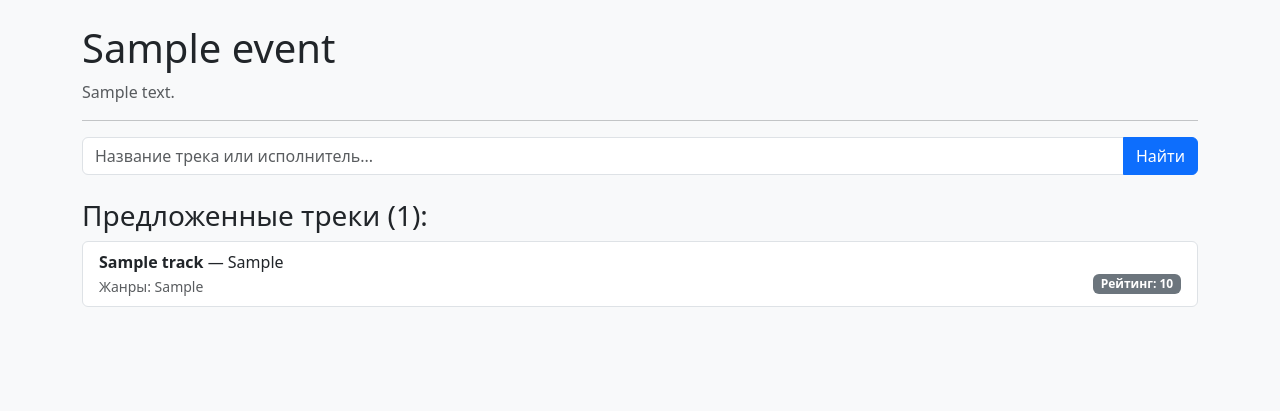
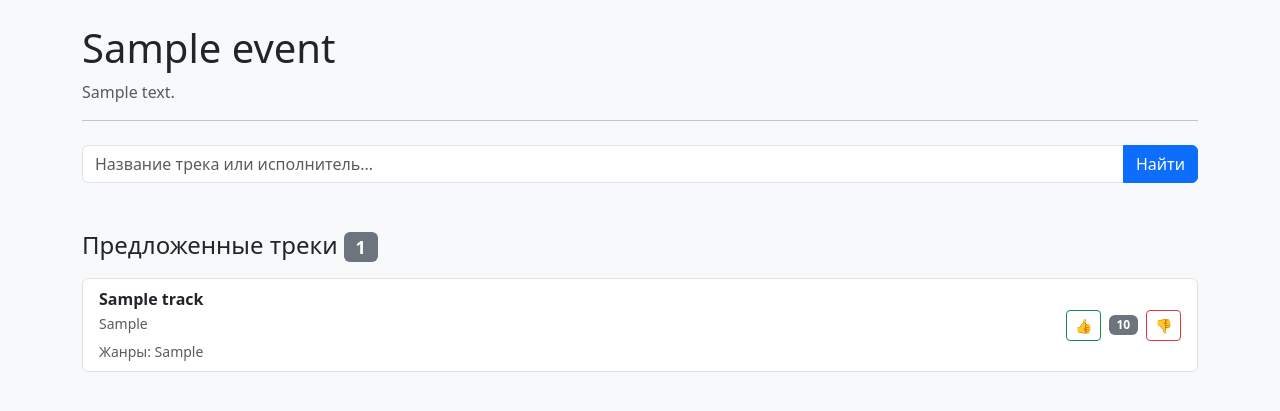
Before and after one commit to SaintMaksim/VibeSync, a Django app: page /event/000/ in a window 1280 px wide. Shown: the top 411 px of the page. Run offline with Django 5.2, Linux system fonts and the light colour scheme; tables that the repository leaves empty hold one stand-in row (values such as "Sample post").

Commit message:
feat: implement track search and voting system
Поиск песен теперь работает корректно, добавлен рейтинг треков

```diff
--- a/core/templates/core/event_detail.html
+++ b/core/templates/core/event_detail.html
@@ -8,29 +8,46 @@
 </head>
 <body class="bg-light">
     <div class="container py-4">
+        <header class="mb-4">
             <h1>{{ event.title }}</h1>
             <p class="text-muted">{{ event.description }}</p>
             <hr>
+        </header>
 
-    <!-- Форма поиска -->
+        <!-- Форма поиска треков -->
+        <section class="mb-5">
             <form method="post" class="mb-4">
                 {% csrf_token %}
                 <div class="input-group">
-            <input type="text" name="query" class="form-control" placeholder="Название трека или исполнитель..." value="{{ query }}">
+                    <input
+                        type="text"
+                        name="query"
+                        class="form-control"
+                        placeholder="Название трека или исполнитель..."
+                        value="{{ query }}"
+                    >
                     <button class="btn btn-primary" type="submit">Найти</button>
                 </div>
             </form>
+        </section>
 
-    <!-- Результаты поиска треков -->
+        <!-- Результаты поиска -->
         {% if search_results %}
-        <h3>Результаты поиска:</h3>
-        <div class="list-group mb-4">
+            <section class="mb-5">
+                <h2 class="h4 mb-3">Результаты поиска</h2>
+                <div class="list-group">
                     {% for track in search_results %}
-            <div class="list-group-item">
-    <strong>{{ track.title }}</strong> — {{ track.artist }}<br>
-    <small class="text-muted">Жанры: {{track.tags|default:"нет тегов"}}</small>
-
-    <form method="post" class="d-inline ms-2">
+                        <div class="list-group-item d-flex justify-content-between align-items-center">
+                            <div>
+                                <div class="fw-bold">{{ track.title }}</div>
+                                <small class="text-muted">{{ track.artist }}</small>
+                                <div class="mt-1">
+                                    <small class="text-muted">
+                                        Жанры: {{ track.tags|default:"нет тегов" }}
+                                    </small>
+                                </div>
+                            </div>
+                            <form method="post" class="ms-2">
                                 {% csrf_token %}
                                 <input type="hidden" name="action" value="suggest">
                                 <input type="hidden" name="title" value="{{ track.title }}">
@@ -42,23 +59,49 @@
                         </div>
                     {% endfor %}
                 </div>
+            </section>
         {% endif %}
 
         <!-- Предложенные треки -->
-    <h3>Предложенные треки ({{suggestions.count }}):</h3>
+        <section>
+            <h2 class="h4 mb-3">Предложенные треки <span class="badge bg-secondary">{{ suggestions.count }}</span></h2>
             {% if suggestions %}
                 <div class="list-group">
                     {% for s in suggestions %}
-            <div class="list-group-item">
-                <strong>{{ s.track.title }}</strong> — {{ s.track.artist }}<br>
-                <small class="text-muted">Жанры: {{ s.track.tags|default:"—" }}</small>
-                <span class="badge bg-secondary float-end">Рейтинг: {{ s.votes_score }}</span>
+                        <div class="list-group-item d-flex justify-content-between align-items-center">
+                            <div>
+                                <div class="fw-bold">{{ s.track.title }}</div>
+                                <small class="text-muted">{{ s.track.artist }}</small>
+                                <div class="mt-1">
+                                    <small class="text-muted">
+                                        Жанры: {{ s.track.tags|default:"—" }}
+                                    </small>
+                                </div>
+                            </div>
+                            <div class="d-flex align-items-center">
+                                <form method="post" class="d-inline">
+                                    {% csrf_token %}
+                                    <input type="hidden" name="action" value="vote">
+                                    <input type="hidden" name="suggestion_id" value="{{ s.id }}">
+                                    <input type="hidden" name="vote_type" value="like">
+                                    <button type="submit" class="btn btn-sm btn-outline-success" title="Нравится">👍</button>
+                                </form>
+                                <span class="badge bg-secondary mx-2">{{ s.votes_score }}</span>
+                                <form method="post" class="d-inline">
+                                    {% csrf_token %}
+                                    <input type="hidden" name="action" value="vote">
+                                    <input type="hidden" name="suggestion_id" value="{{ s.id }}">
+                                    <input type="hidden" name="vote_type" value="dislike">
+                                    <button type="submit" class="btn btn-sm btn-outline-danger" title="Не нравится">👎</button>
+                                </form>
+                            </div>
                         </div>
                     {% endfor %}
                 </div>
             {% else %}
                 <p class="text-muted">Пока никто не предложил треки.</p>
             {% endif %}
+        </section>
     </div>
 </body>
 </html>
--- a/core/views.py
+++ b/core/views.py
@@ -7,12 +7,27 @@ from .utils import search_tracks
 def event_detail(request, access_code):
     event = get_object_or_404(Event, access_code=access_code, is_active=True)
 
-    #Обработка предложения трека
     if request.method == "POST":
         action = request.POST.get("action")
 
-        if action == "suggest":
-            #Сохраняем трек если ещё не существует
+        #Голосование за трек
+        if action == "vote":
+            suggestion_id = request.POST.get("suggestion_id")
+            vote_type = request.POST.get("vote_type")
+            try:
+                suggestion = TrackSuggestion.objects.get(id=suggestion_id, event=event)
+                if vote_type == "like":
+                    suggestion.votes_score += 1
+                elif vote_type == "dislike":
+                    suggestion.votes_score -= 1
+                suggestion.save()
+                #Обновление без сообщения, просто перезагрузка
+            except TrackSuggestion.DoesNotExist:
+                messages.error(request, "Предложение не найдено.")
+            return redirect('core:event_detail', access_code=access_code)
+
+        #Предложение нового трека
+        elif action == "suggest":
             track, created = Track.objects.get_or_create(
                 lastfm_id=request.POST["lastfm_id"],
                 defaults={
@@ -21,7 +36,6 @@ def event_detail(request, access_code):
                     "tags": request.POST.get("tags", ""),
                 }
             )
-            #Создаём предложение
             TrackSuggestion.objects.get_or_create(
                 event=event,
                 track=track,
@@ -30,18 +44,21 @@ def event_detail(request, access_code):
             messages.success(request, f"Трек «{track.title}» добавлен!")
             return redirect('core:event_detail', access_code=access_code)
 
+        #Поиск треков
         else:
-            #Обычный поиск
             query = request.POST.get("query", "").strip()
-            if query:
-                search_results = search_tracks(query, limit=5)
-                context = {
-                    'event': event,
-                    'suggestions': event.suggestions.select_related('track').order_by('-votes_score'),
-                    'search_results': search_results,
-                    'query': query,
-                }
-                return render(request, 'core/event_detail.html', context)
+            search_results = search_tracks(query, limit=5) if query else []
+            suggestions = event.suggestions.select_related('track').order_by('-votes_score')
+            return render(request, 'core/event_detail.html', {
+                'event': event,
+                'suggestions': suggestions,
+                'search_results': search_results,
+                'query': query,
+            })
 
+    #GET-запрос
     suggestions = event.suggestions.select_related('track').order_by('-votes_score')
-    return render(request, 'core/event_detail.html', {'event': event, 'suggestions': suggestions})
+    return render(request, 'core/event_detail.html', {
+        'event': event,
+        'suggestions': suggestions,
+    })
```
Lines whose indentation alone changed are shown as unchanged.
